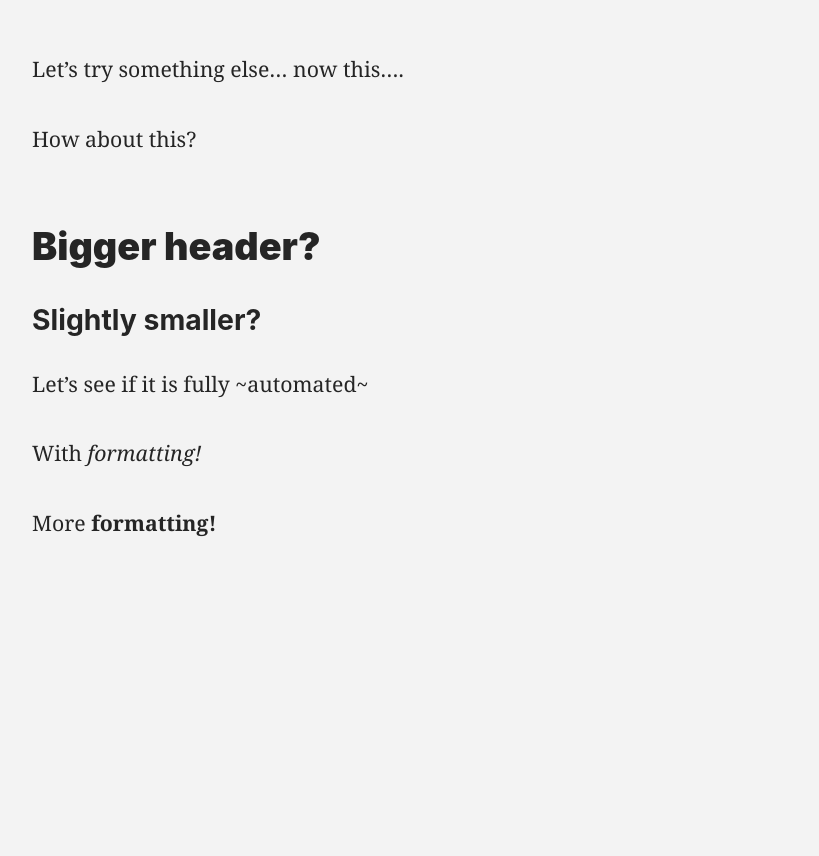
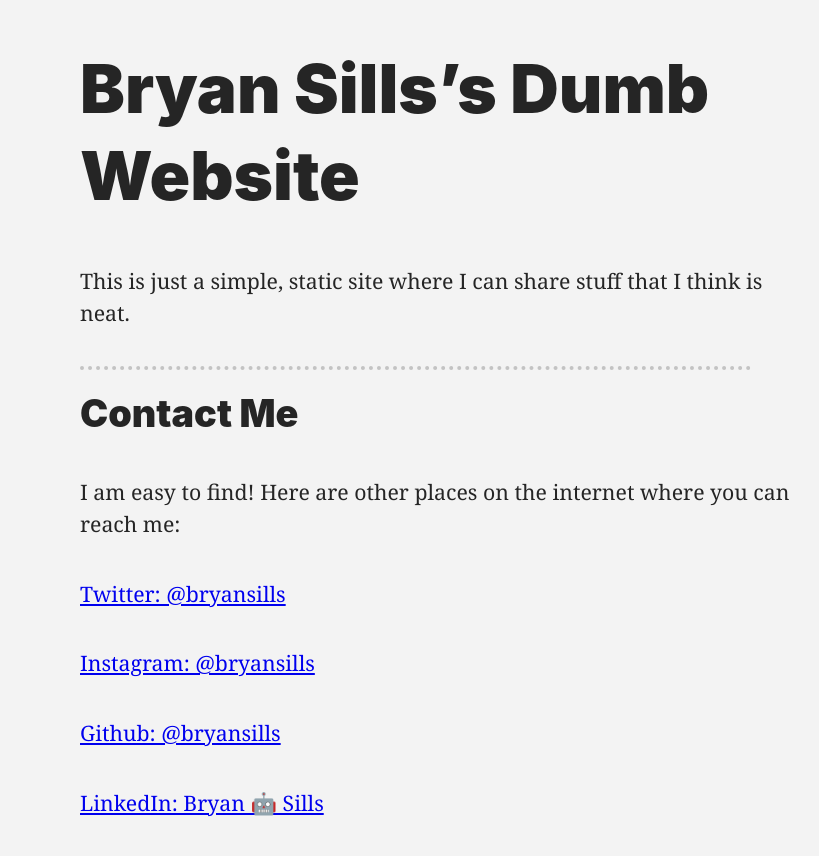
Before and after one commit to bryansills/bryansills.github.io, a Jekyll site: the page built from index.md, in a window 1280 px wide. Shown: the top 856 px of the page, without its empty margins (48-867 px from the left). Built offline with Jekyll 4.4.1, drawn with Linux system fonts in a browser that asks for light colours.

Commit message:
A bunch of stuff tbh

```diff
--- a/_config.yml
+++ b/_config.yml
@@ -4,4 +4,4 @@
 
 ## Site metadata ##
 
-title: Bryan Sills's Dumb Webiste
+title: Bryan Sills's Dumb Website
--- a/assets/css/global.css
+++ b/assets/css/global.css
@@ -13,11 +13,6 @@
   color: #252525;
   line-height: 1.5;
   font-family: Georgia, serif;
-    padding: 2rem 0;
-  }
-
-  a:not([class]) {
-    color: currentColor;
 }
 
 :focus {
@@ -29,8 +24,8 @@
   outline: none;
 }
 
-
 [href]:hover {
+  outline: 1px dashed;
   text-decoration: none;
 }
 
@@ -103,30 +98,25 @@
 .post {
   --flow-space: var(--size-700);
 
-    width: 90vw;
-    width: clamp(16rem, 90vw, 70rem);
+  width: 80vw;
+  width: clamp(16rem, 80vw, 70rem);
   margin-left: auto;
   margin-right: auto;
-    padding-left: 1.5rem;
-    padding-right: 1.5rem;
+  padding-left: 1rem;
+  padding-right: 1rem;
 }
 
-  .post time {
-    --flow-space: var(--size-400);
-    display: block;
+.post h2 {
+  padding-top: 0.5em;
+  border-top: 4px dotted rgba(0, 0, 0, 0.2);
 }
 
-  .post :is(h2, h3) {
-    --flow-space: var(--size-900);
-  }
+.post h2:has(+ time) { margin-bottom: 0; }
 
-  .post :is(h2, h3) + * {
-    --flow-space: var(--size-400);
-  }
-
-  .post figure,
-  .post figure + * {
-    --flow-space: var(--size-900);
+.post h2 + time {
+  margin-top: 0;
+  font-style: italic;
+  display: block;
 }
 
 @media (min-width: 45em) {
@@ -152,6 +142,6 @@
   }
 
   .post time {
-      font-size: var(--size-600);
+    font-size: var(--size-500);
   }
 }
--- a/index.md
+++ b/index.md
@@ -1,18 +1,20 @@
 ---
-title: Basic page?
+title: Home
 layout: default
 ---
 
-{{ site.description }}
+# {{ site.title }}
 
-Let's try something else... now this....
+This is just a simple, static site where I can share stuff that I think is neat.
 
-How about this?
+## Contact Me
 
-## Bigger header?
-### Slightly smaller?
-Let's see if it is fully ~automated~
+I am easy to find! Here are other places on the internet where you can reach me:
 
-With *formatting!*
+[Twitter: @bryansills](https://www.twitter.com/bryansills)
 
-More **formatting!**
+[Instagram: @bryansills](https://www.instagram.com/bryansills/)
+
+[Github: @bryansills](https://www.github.com/bryansills)
+
+[LinkedIn: Bryan 🤖 Sills](https://www.linkedin.com/in/bryan%F0%9F%A4%96-sills-b6717a82)
```
Also changed, not shown: link/_posts/2022-12-02-test.md (deleted, +0 -6 lines), link/_posts/2022-12-03-kinda-meh.md (deleted, +0 -8 lines), link/_posts/2022-12-04-super-neat.md (deleted, +0 -7 lines), link/_posts/2022-12-05-wow.md (deleted, +0 -6 lines), link/_posts/2022-12-06-music-2022.md (+2 -1 lines), links.md (+6 -9 lines). Lines whose indentation alone changed are shown as unchanged.
